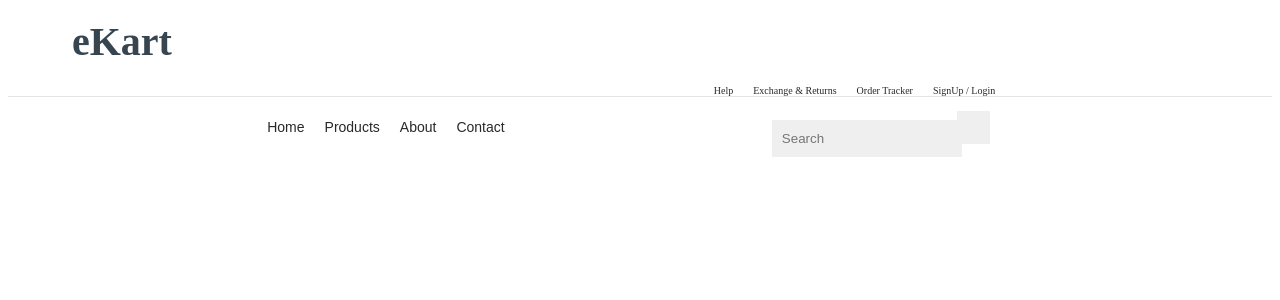
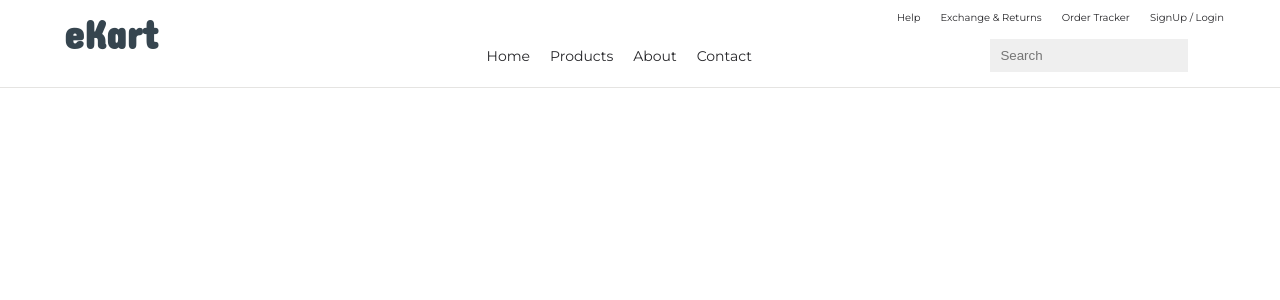
Before and after one commit to anurag1302/ng-ekart, an Angular app: page / in a window 1280 px wide. Shown: the top 300 px of the page. Built offline with nearby package versions, Linux system fonts and the light colour scheme.

Commit message:
global styles

```diff
--- a/src/styles.scss
+++ b/src/styles.scss
@@ -1 +1,13 @@
 /* You can add global styles to this file, and also import other style files */
+@import url('https://fonts.googleapis.com/css2?family=Montserrat:ital,wght@0,500;1,500&display=swap');
+@import url('https://fonts.googleapis.com/css2?family=Concert+One&family=Montserrat:ital@0;1&display=swap');
+@import url('https://cdnjs.cloudflare.com/ajax/libs/font-awesome/6.5.2/css/fontawesome.min.css');
+*{
+    margin: 0px;
+    padding: 0px;
+    box-sizing: border-box;
+}
+body{
+    font-family: "Montserrat", sans-serif;
+
+}
```
